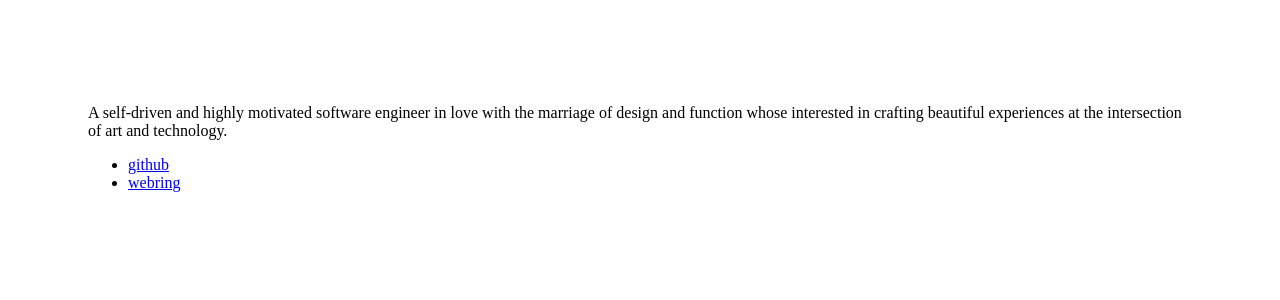
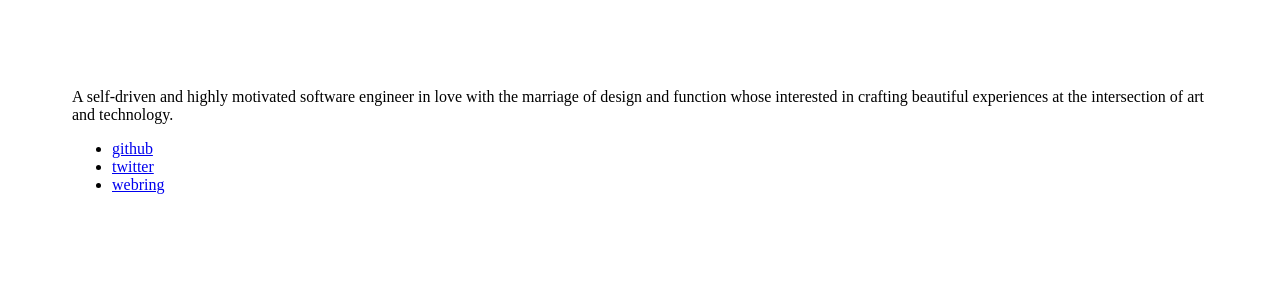
Before and after one commit to mikalcallahan/mindfulness-, an Angular app: page / in a window 1280 px wide. Shown: the top 300 px of the page. Built offline with nearby package versions, Linux system fonts and the light colour scheme.

Commit message:
01-about-component add twitter link & remove unused styles

```diff
--- a/src/app/about/about.component.scss
+++ b/src/app/about/about.component.scss
@@ -4,18 +4,4 @@
   flex-wrap: wrap;
   height: 100%;
   width: 100%;
-
-  .works {
-    display: flex;
-    height: 100%;
-    flex-wrap: wrap;
-    width: 100%;
-  }
-
-  .img-container {
-    width: 30%;
-    img {
-      width: 100%;
-    }
-  }
 }
--- a/src/app/about/about.component.ts
+++ b/src/app/about/about.component.ts
@@ -15,6 +15,10 @@ export class AboutComponent {
       link: 'https://github.com/mikalcallahan',
     },
     {
+      title: 'twitter',
+      link: 'https://twitter.com/mikalcallahan',
+    },
+    {
       title: 'webring',
       link: 'https://webring.xxiivv.com',
     },
--- a/src/styles.scss
+++ b/src/styles.scss
@@ -1,4 +1,4 @@
 /* You can add global styles to this file, and also import other style files */
 html {
-  padding: 5rem;
+  padding: 4rem;
 }
```
